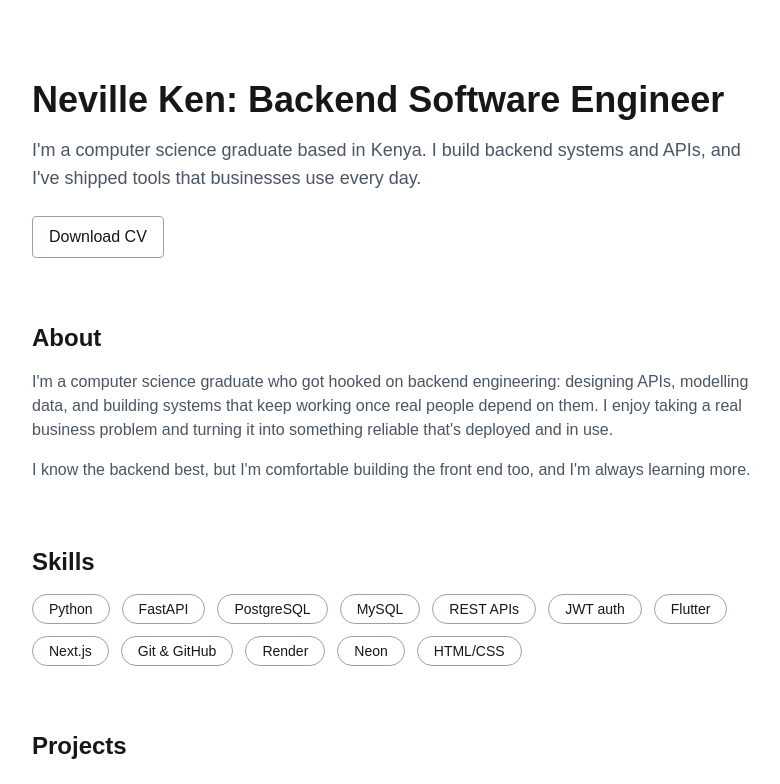
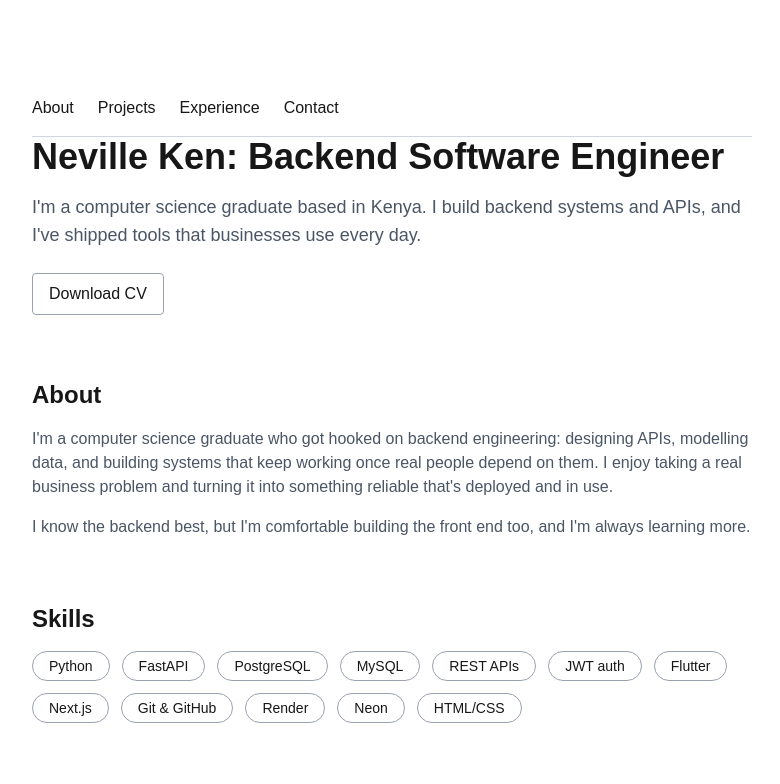
Before and after one commit to KingN3V/nevportfolio, a Next.js app: page / in a window 1280 px wide. Shown: the top 784 px of the page, without its empty margins (248-1028 px from the left). Built offline with nearby package versions, Linux system fonts and the light colour scheme.

Commit message:
Add navigation, about, skills, experience and education

```diff
--- a/app/page.tsx
+++ b/app/page.tsx
@@ -17,7 +17,15 @@ const skills = [
 export default function Home() {
   return (
     <main className="mx-auto max-w-3xl px-6 py-20">
-      <h1 className="text-4xl font-bold">Neville Ken: Backend Software Engineer</h1>
+      <nav className="sticky top-0 flex gap-6 border-b border-gray-300 bg-background py-4">
+        <a href="#about">About</a>
+        <a href="#projects">Projects</a>
+        <a href="#experience">Experience</a>
+        <a href="#contact">Contact</a>
+      </nav>
+      <h1 className="text-4xl font-bold">
+        Neville Ken: Backend Software Engineer
+      </h1>
       <p className="mt-4 text-lg text-gray-600">
         I'm a computer science graduate based in Kenya. I build backend systems
         and APIs, and I've shipped tools that businesses use every day.
@@ -29,7 +37,7 @@ export default function Home() {
       >
         Download CV
       </a>
-      <section className="mt-16">
+      <section id="about" className="mt-16 scroll-mt-16">
         <h2 className="text-2xl font-bold">About</h2>
         <p className="mt-4 text-gray-600">
           I'm a computer science graduate who got hooked on backend engineering:
@@ -57,7 +65,7 @@ export default function Home() {
         </div>
       </section>
 
-      <section className="mt-16">
+      <section id="projects" className="mt-16 scroll-mt-16">
         <h2 className="text-2xl font-bold">Projects</h2>
         <div className="mt-6 space-y-6">
           <ProjectCard
@@ -103,7 +111,7 @@ export default function Home() {
           />
         </div>
       </section>
-      <section className="mt-16">
+      <section id="experience" className="mt-16 scroll-mt-16">
         <h2 className="text-2xl font-bold">Experience</h2>
         <div className="mt-6">
           <h3 className="text-xl font-semibold">IT Attaché</h3>
@@ -140,7 +148,7 @@ export default function Home() {
           <p className="text-gray-600">Maseno University · 2022 – 2026</p>
         </div>
       </section>
-      <section className="mt-16">
+      <section id="contact" className="mt-16 scroll-mt-16">
         <h2 className="text-2xl font-bold">Contact</h2>
         <p className="mt-4 text-gray-600">
           Looking for a software engineer? I build backend systems and full
```
